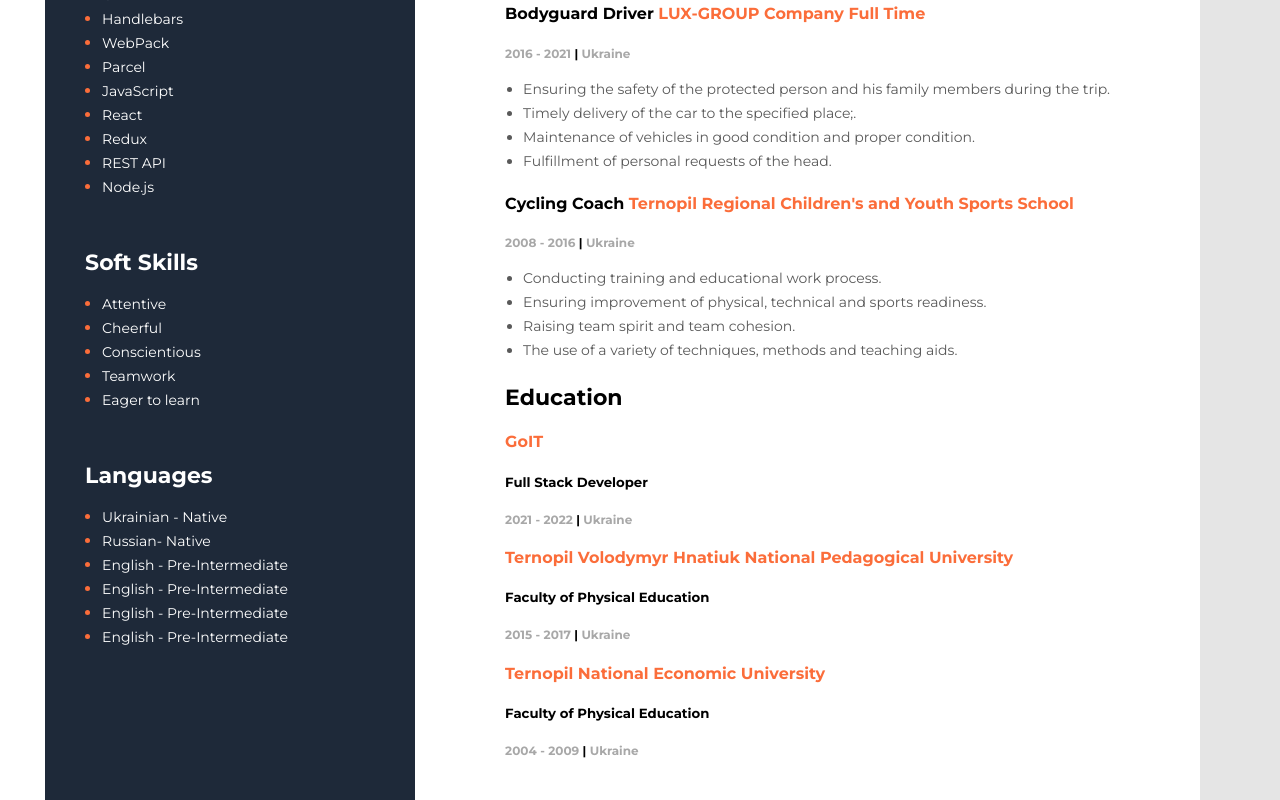
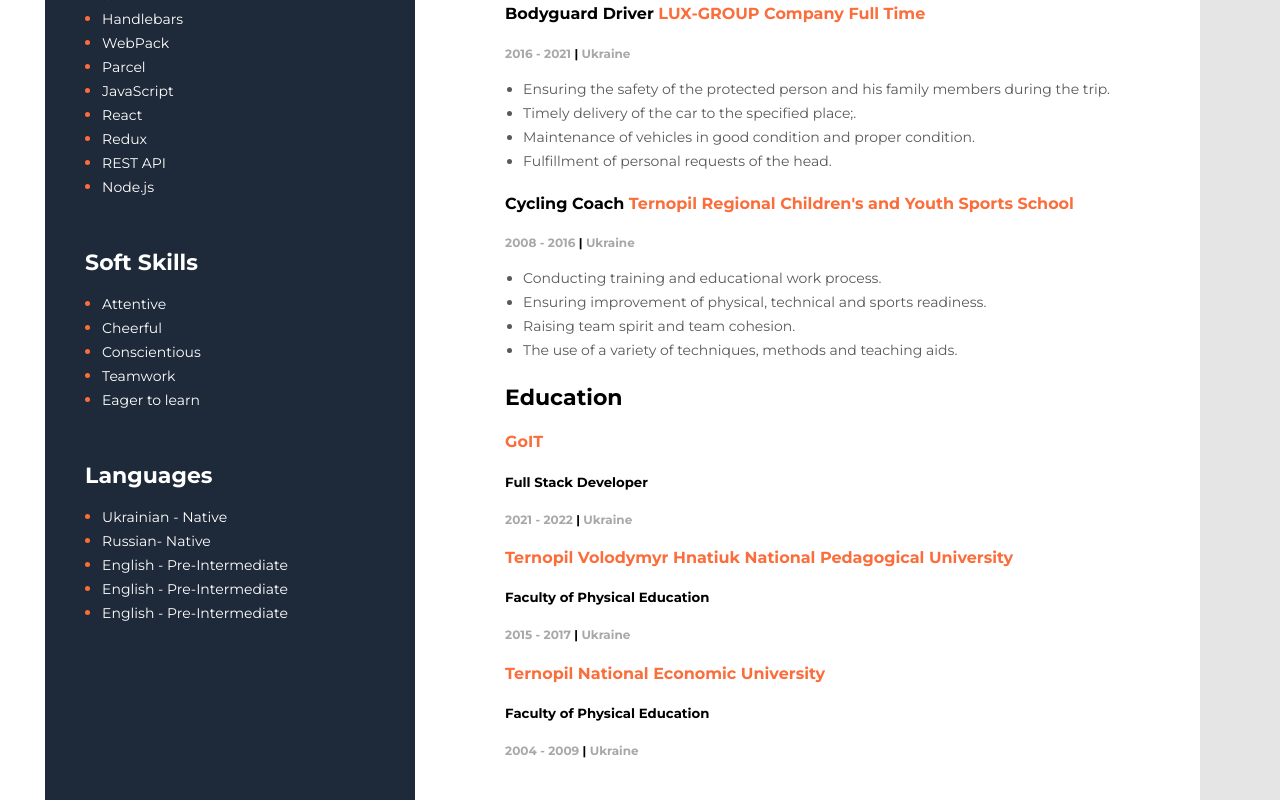
Before and after one commit to zenya385/CV, a plain HTML site: page index.html in a window 1280 px wide. Shown: the part 777-1577 px from the top of the page. Drawn offline with Linux system fonts and the light colour scheme.

Commit message:
Update index.html

```diff
--- a/index.html
+++ b/index.html
@@ -219,7 +219,7 @@
                     <li class="soft-skills-item"><span class="soft-skills-item-text">English - Pre-Intermediate</span>
                         <li class="soft-skills-item"><span class="soft-skills-item-text">English - Pre-Intermediate</span>
                             <li class="soft-skills-item"><span class="soft-skills-item-text">English - Pre-Intermediate</span>
-                                <li class="soft-skills-item"><span class="soft-skills-item-text">English - Pre-Intermediate</span>
+
                     </li>
                 </ul>
             </div>
```
